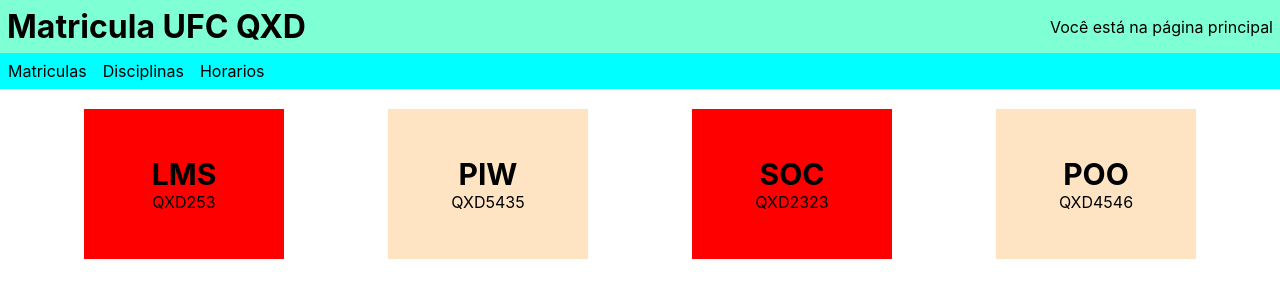
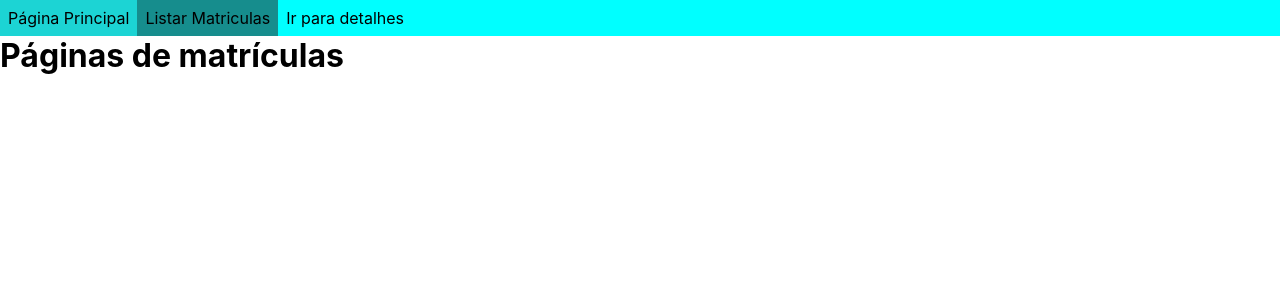
Before and after one commit to PedroRocha94/React-Sistema_de_Matricula, a React (Create React App) app: page /matriculas in a window 1280 px wide. Shown: the top 300 px of the page. Built offline with nearby package versions, Linux system fonts and the light colour scheme.

Commit message:
Adicionando rotas e novas páginas ao projeto

```diff
--- a/package.json
+++ b/package.json
@@ -8,6 +8,7 @@
     "@testing-library/user-event": "^12.8.3",
     "react": "^17.0.2",
     "react-dom": "^17.0.2",
+    "react-router-dom": "^6.0.2",
     "react-scripts": "4.0.3",
     "web-vitals": "^1.1.2"
   },
--- a/src/App.js
+++ b/src/App.js
@@ -1,10 +1,33 @@
 import './App.css';
 import { PaginaPrincipal } from './components/pages/PaginaPrincipal/PaginaPrincipal';
-
+import { BrowserRouter, Router, Routes, Route } from 'react-router-dom'
+import { PaginaListarMatricula } from './components/pages/PaginaListarMatriculas/PaginaListarMatricula'
+import { PaginaDetalheMatricula } from './components/pages/PaginaDetalheMatricula/PaginaDetalheMatricula';
+import history from './history';
+import { PaginaDetalheDisciplina } from './components/pages/PaginaDetalheDisciplina/PaginaDetalheDisciplina';
 
 function App() {
   return (
-    <PaginaPrincipal></PaginaPrincipal>
+    <BrowserRouter history={history}>
+      <Routes>
+        <Route
+          exact path='/' element={<PaginaPrincipal />}
+        />
+
+        <Route
+          exact path="/disciplinas/:id" element={<PaginaDetalheDisciplina />}
+        />
+
+        <Route
+          exact path='/matriculas' element={<PaginaListarMatricula />}
+        />
+
+        <Route
+          path="/matriculas/:id" element={<PaginaDetalheMatricula />}
+        />
+
+      </Routes>
+    </BrowserRouter>
   );
 }
 
--- a/src/components/commom/Navegador/Navegador.css
+++ b/src/components/commom/Navegador/Navegador.css
@@ -13,3 +13,7 @@
 .navegador .link-navegador:hover{
     background-color: rgb(28, 212, 212);
 }
+
+.navegador .link-navegador.active{
+    background-color: rgb(22, 141, 141);
+}
--- a/src/components/commom/Navegador/Navegador.js
+++ b/src/components/commom/Navegador/Navegador.js
@@ -1,14 +1,20 @@
 import "./Navegador.css";
+import { NavLink } from 'react-router-dom'
 
-export function Navegador(props){
+export function Navegador() {
 
-    let Link = ({linkTexto}) => (<a className="link-navegador" href="http://globo.com">{linkTexto}</a>);
-
+    let id = 15;
     return (
         <nav className="navegador">
-            <Link linkTexto="Matriculas"></Link>
-            <Link linkTexto="Disciplinas"></Link>
-            <Link linkTexto="Horarios"></Link>
+            <NavLink exact className="link-navegador" to="/">
+                Página Principal
+            </NavLink>
+            <NavLink className="link-navegador" to="/matriculas">
+                Listar Matriculas
+            </NavLink>
+            <NavLink className="link-navegador" to={"/matriculas/" + id}>
+                Ir para detalhes
+            </NavLink>
         </nav>
     )
 }
--- /dev/null
+++ b/src/components/pages/PaginaDetalheDisciplina/PaginaDetalheDisciplina.js
@@ -0,0 +1,7 @@
+export function PaginaDetalheDisciplina(props) {
+    return (
+        <h1>
+            Detalhe da disciplina
+        </h1>
+    )
+}
--- /dev/null
+++ b/src/components/pages/PaginaDetalheMatricula/PaginaDetalheMatricula.js
@@ -0,0 +1,13 @@
+export function PaginaDetalheMatricula(props) {
+    console.log(props)
+    return (
+        <div>
+            <h1>Página de Detalhe da Matricula</h1>
+            <p>
+                Aqui mostra as informações da Matricula
+            </p>
+        </div>
+
+
+    );
+}
--- /dev/null
+++ b/src/components/pages/PaginaListarMatriculas/PaginaListarMatricula.js
@@ -0,0 +1,10 @@
+import { Navegador } from "../../commom/Navegador/Navegador";
+
+export function PaginaListarMatricula() {
+    return (
+        <div>
+            <Navegador></Navegador>
+            <h1>Páginas de matrículas</h1>
+        </div>
+    )
+}
--- a/src/components/pages/PaginaPrincipal/ConteudoPaginaPrincipal.js
+++ b/src/components/pages/PaginaPrincipal/ConteudoPaginaPrincipal.js
@@ -1,14 +1,21 @@
-function Card({ nome, codigo, disponivel }) {
+import history from "../../../history";
+
+function Card({ disciplina }) {
 
     let nomeClasse = "card";
-    if (disponivel === false) {
+    if (disciplina.disponivel === false) {
         nomeClasse += " fundo-vermelho";
     }
 
+    function foiClicado() {
+        console.log("clik")
+        history.push("/disciplinas" + disciplina.id);
+    }
+
     return (
-        <div className={nomeClasse}>
-            <h3 className="titulo-card">{nome}</h3>
-            <span className="codigo-card">{codigo}</span>
+        <div className={nomeClasse} onClick={foiClicado}>
+            <h3 className="titulo-card">{disciplina.nome}</h3>
+            <span className="codigo-card">{disciplina.codigo}</span>
         </div>
     )
 }
@@ -17,21 +24,25 @@ export function Conteudo() {
 
     let disciplinas = [
         {
+            id: "123",
             nome: "LMS",
             codigo: "QXD253",
             disponivel: false,
         },
         {
+            id: "234",
             nome: "PIW",
             codigo: "QXD5435",
             disponivel: true,
         },
         {
+            id: "345",
             nome: "SOC",
             codigo: "QXD2323",
             disponivel: false,
         },
         {
+            id: "456",
             nome: "POO",
             codigo: "QXD4546",
             disponivel: true,
@@ -40,9 +51,7 @@ export function Conteudo() {
 
     let cards = disciplinas.map((disciplina) => (
         <Card
-            nome={disciplina.nome}
-            codigo={disciplina.codigo}
-            disponivel={disciplina.disponivel}>
+            disciplina={disciplina}>
         </Card>
     )
     )
--- /dev/null
+++ b/src/history.js
@@ -0,0 +1,3 @@
+import { createBrowserHistory } from 'history';
+
+export default createBrowserHistory();
```
Also changed, not shown: 1 other file (tests, documents, lock files or other folders).
